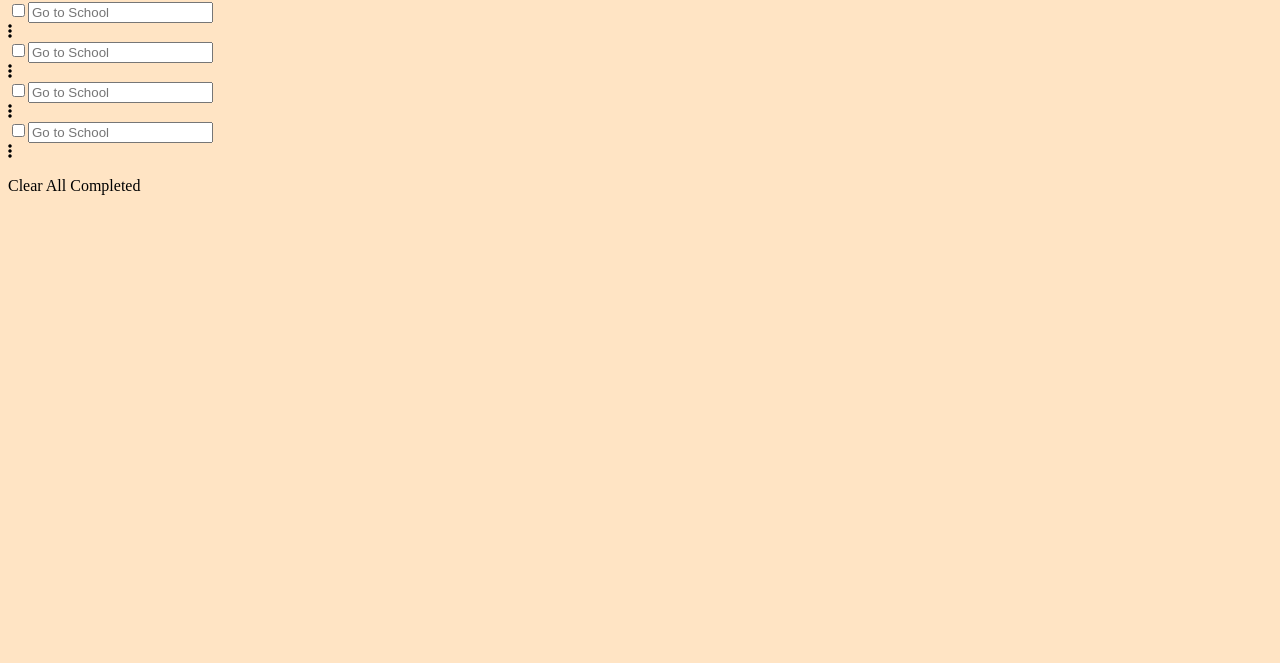
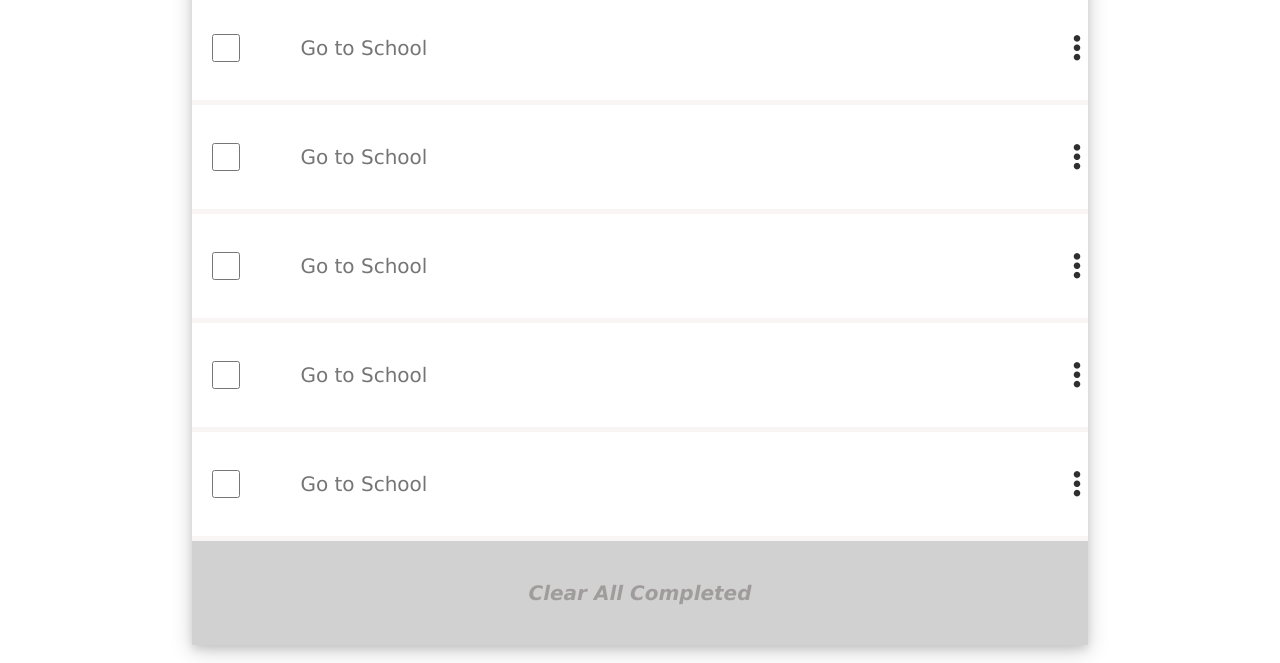
Before and after one commit to RaphDasilva/To-do-list, a website built with webpack: page src/index.html in a window 1280 px wide. Shown: the part 137-800 px from the top of the page. Built offline with nearby package versions, Linux system fonts and the light colour scheme.

Commit message:
Style index.html page

```diff
--- a/src/style.css
+++ b/src/style.css
@@ -1,3 +1,79 @@
-body {
-    background-color: bisque;
+* {
+  margin: 0px;
+  padding: 0px;
+  box-sizing: border-box;
 }
+
+.list-container {
+  display: flex;
+  flex-direction: column;
+  gap: 5px;
+  width: 70%;
+  height: auto;
+  margin: auto;
+  box-shadow: 0 4px 8px 0 rgba(0, 0, 0, 0.1), 0 6px 20px 0 rgba(0, 0, 0, 0.19);
+  margin-top: 50px;
+  background-color: #faf5f5;
+}
+
+.title {
+  display: flex;
+  justify-content: space-between;
+  align-items: center;
+  background-color: #ffffff;
+  color: rgb(39, 38, 38);
+  padding: 20px;
+  font-family: "Lucida Sans", "Lucida Sans Regular", "Lucida Grande",
+    "Lucida Sans Unicode", Geneva, Verdana, sans-serif;
+}
+
+.fa-solid {
+  font-size: 30px;
+  color: #302e2e;
+}
+.to-do-container {
+    display: flex;
+    align-items: center;
+    gap: 30px;
+    background-color: #ffffff;
+
+}
+
+.to-do {
+    display: flex;
+    gap: 10px;
+    padding: 20px;
+    width: 95%;
+
+}
+
+input[type = "text"]
+{
+    width: 100%;
+    padding: 20px;
+    font-size: 20px;
+    color: rgb(39, 38, 38);
+    border: none;
+    padding-left: 50px;
+    font-family: "Lucida Sans", "Lucida Sans Regular", "Lucida Grande",
+    "Lucida Sans Unicode", Geneva, Verdana, sans-serif;
+}
+
+input[type = "checkbox"]{
+    width: 30px;
+}
+
+.clear{
+    display: flex;
+    justify-content: center;
+    align-items: center;
+    padding: 40px;
+    background-color: #d1d1d1;
+    color: #a09c9c;
+    width: 100%;
+    font-family: "Lucida Sans", "Lucida Sans Regular", "Lucida Grande",
+    "Lucida Sans Unicode", Geneva, Verdana, sans-serif;
+    font-size: 20px;
+    font-weight: 800;
+    font-style: italic;
+}
```
